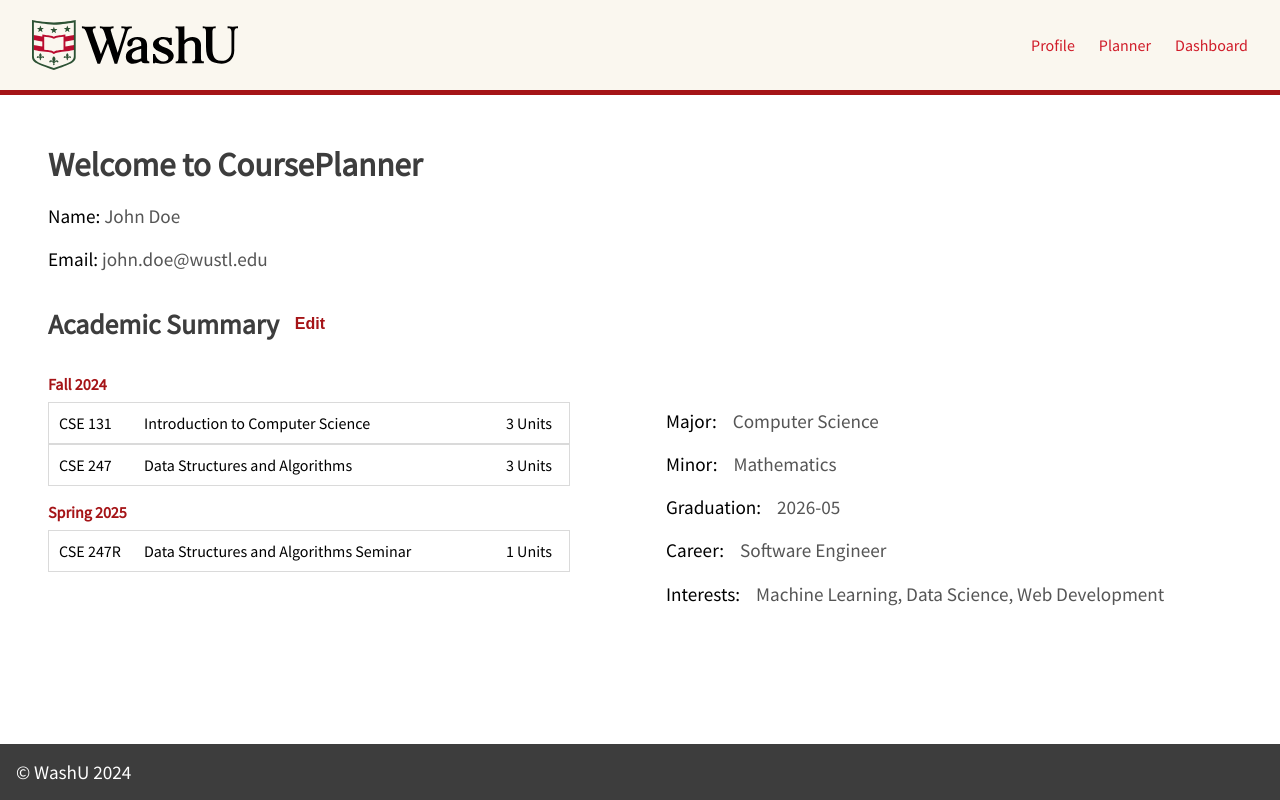
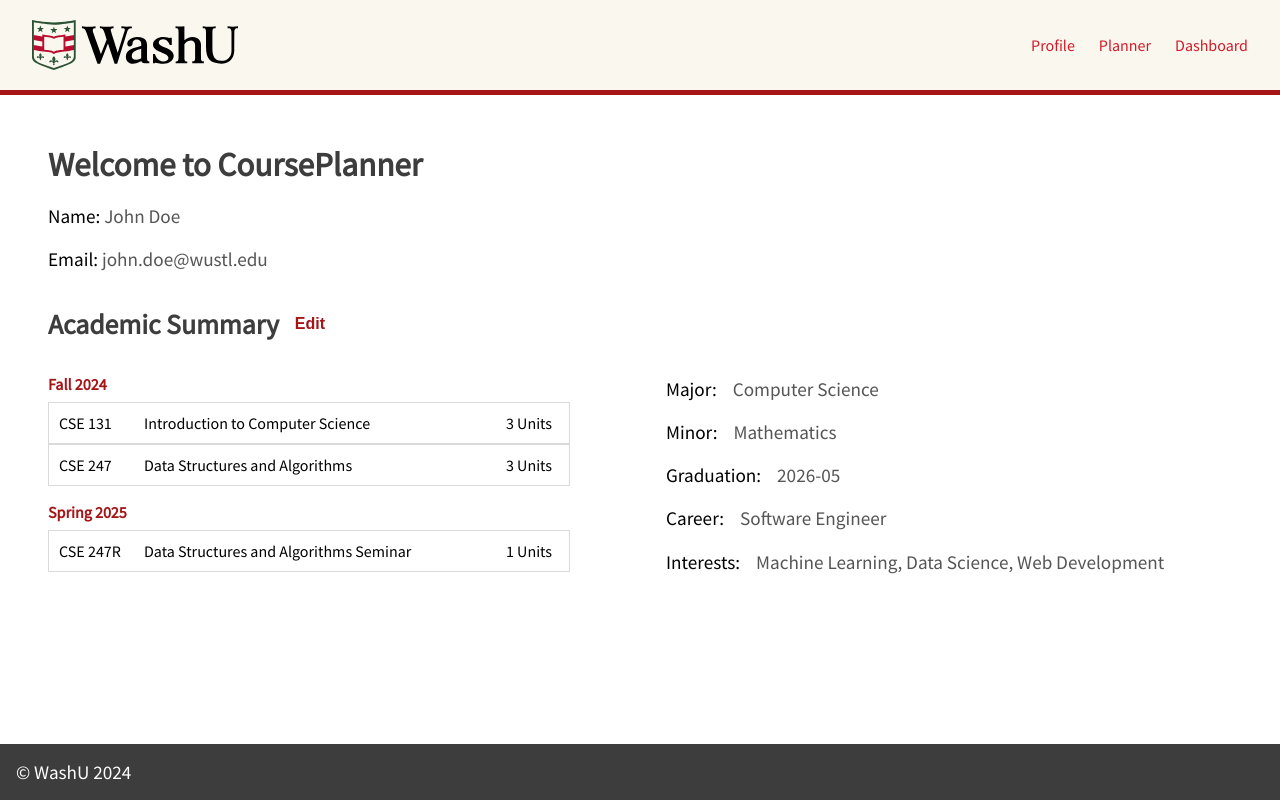
Before and after one commit to CSE437s/FL24-project-group-9, a React (Vite) app in the folder frontend/: page /profile in a window 1280 px wide. Built offline with nearby package versions, Linux system fonts and the light colour scheme.

Commit message:
small css

```diff
--- a/frontend/src/components/PlannerComponent.tsx
+++ b/frontend/src/components/PlannerComponent.tsx
@@ -29,7 +29,7 @@ export const PlannerComponent: React.FC<PlannerComponentProps> = ({selected, set
 
       setSelected(selectedTerms);
     });
-  }, []);
+  }, [setSelected]);
 
   const handleDragDrop = (result: DropResult) => {
     const { source, destination } = result;
--- a/frontend/src/routes/ProfilePage.css
+++ b/frontend/src/routes/ProfilePage.css
@@ -35,10 +35,6 @@
   outline: none;
 }
 
-.profile-page .academic-info {
-  padding: 2rem 0;
-}
-
 .academic-info p span,
 .profile-info p span {
   color: var(--primary-black);
```
